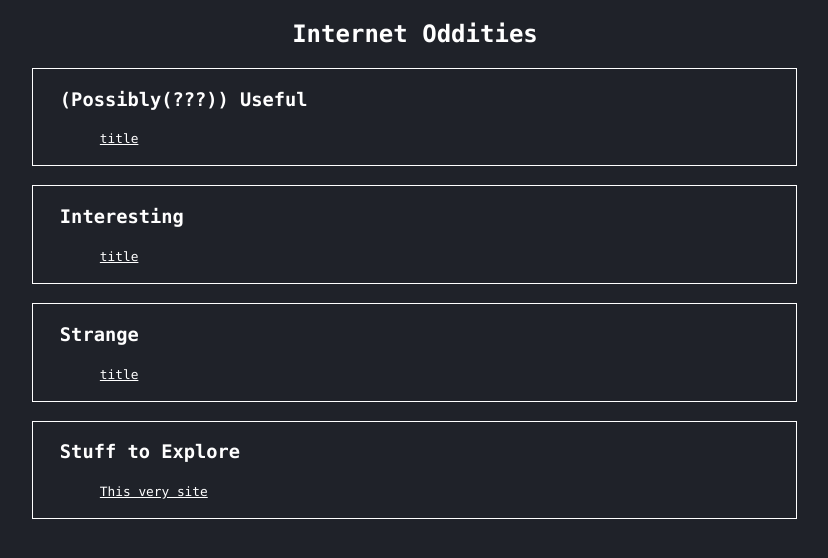
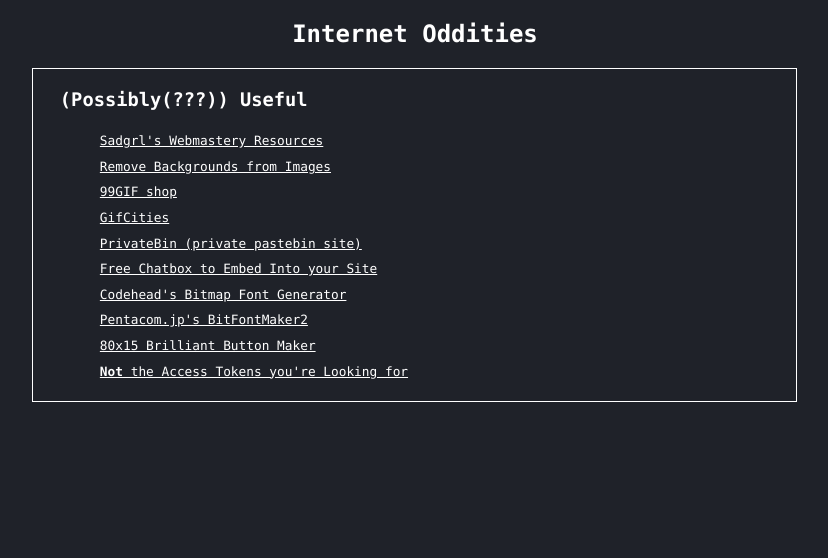
Before and after one commit to almonds-game/almonds-game.github.io, a PHP site: page /odd.html in a window 1280 px wide. Shown: the top 558 px of the page, without its empty margins (225-1053 px from the left). Run offline with PHP 8.4, Linux system fonts and the light colour scheme.

Commit message:
add odd page

```diff
--- a/odd.css
+++ b/odd.css
@@ -19,7 +19,7 @@
   text-decoration: underline;
   overflow: hidden;
   color: #FFFFFF;
-  line-height: 1.5;
+  line-height: 2;
 }
 
 p {
--- a/odd.html
+++ b/odd.html
@@ -20,17 +20,27 @@
           <h3>(Possibly(???)) Useful</h3>
           <p class="categoryTxt">
           <ul>
-            <li><a href="">title</a></li>
+            <li><a href="https://sadgrl.online/webmastery/">Sadgrl's Webmastery Resources</a></li>
+            <li><a href="https://www.remove.bg/">Remove Backgrounds from Images</a></li>
+            <li><a href="https://99gifshop.neocities.org/">99GIF shop</a></li>
+            <li><a href="https://gifcities.org/">GifCities</a></li>
+            <li><a href="https://privatebin.net">PrivateBin (private pastebin site)</a></li>
+            <li><a href="https://www.cbox.ws/">Free Chatbox to Embed Into your Site</a></li>
+            <li><a href="https://www.codehead.co.uk/cbfg/">Codehead's Bitmap Font Generator</a></li>
+            <li><a href="https://www.pentacom.jp/pentacom/bitfontmaker2/">Pentacom.jp's BitFontMaker2</a></li>
+            <li><a href="http://www.acasystems.com/en/button-maker/">80x15 Brilliant Button Maker</a></li>
+            <li><a href="https://philippeharewood.com/"><b>Not</b> the Access Tokens you're Looking for</a></li>
           </ul>
           </p>
         </div>
       </div>
 
+      <!--
       <br>
 
-      <div class="descContainer">
+      <div class="desccontainer">
         <div class="desc" >
-          <h3>Interesting</h3>
+          <h3>interesting</h3>
           <p class="categoryTxt">
           <ul>
             <li><a href="">title</a></li>
@@ -66,6 +76,7 @@
       </div>
 
       <br>
+      -->
 
   </body>
 
```
